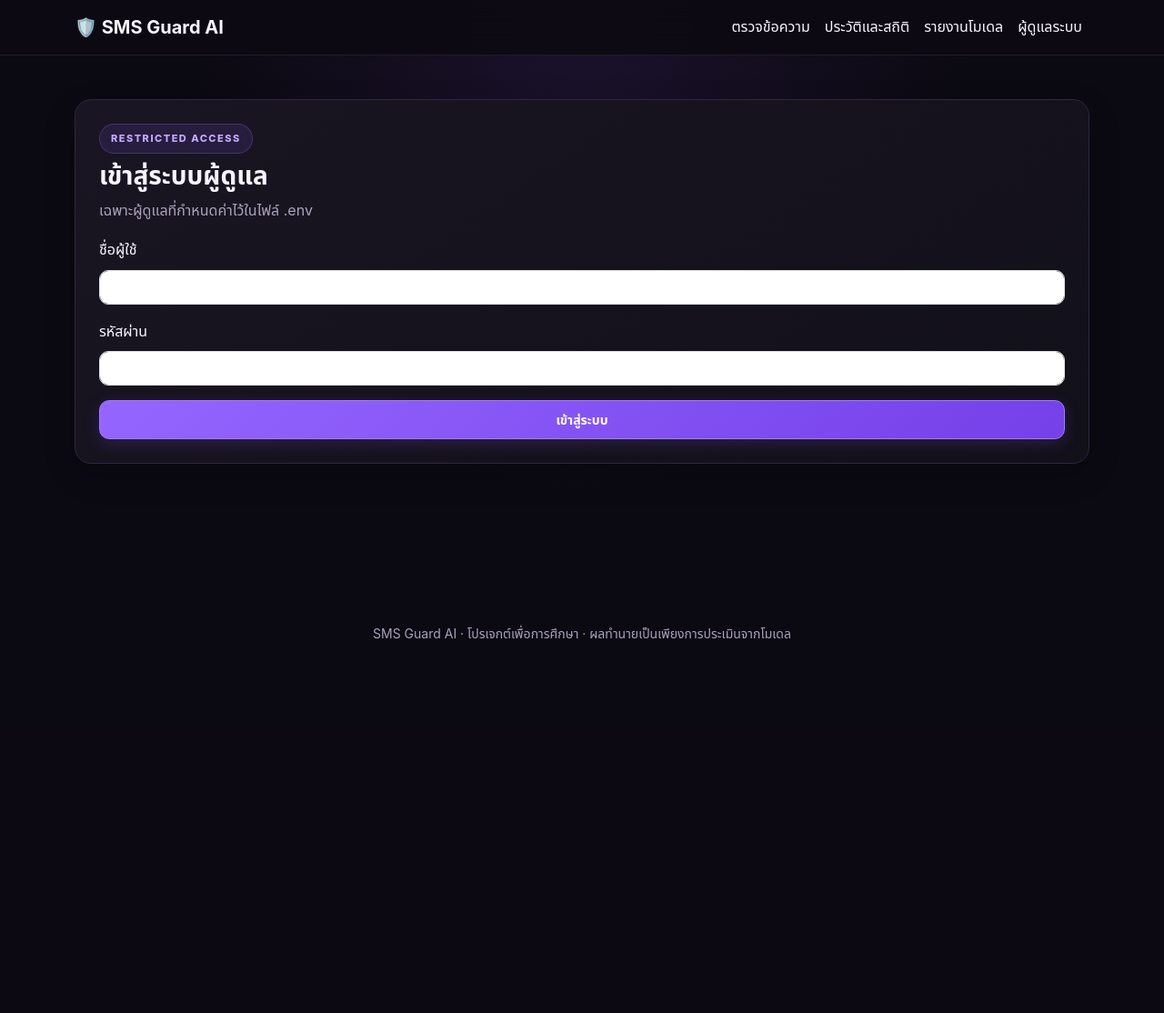
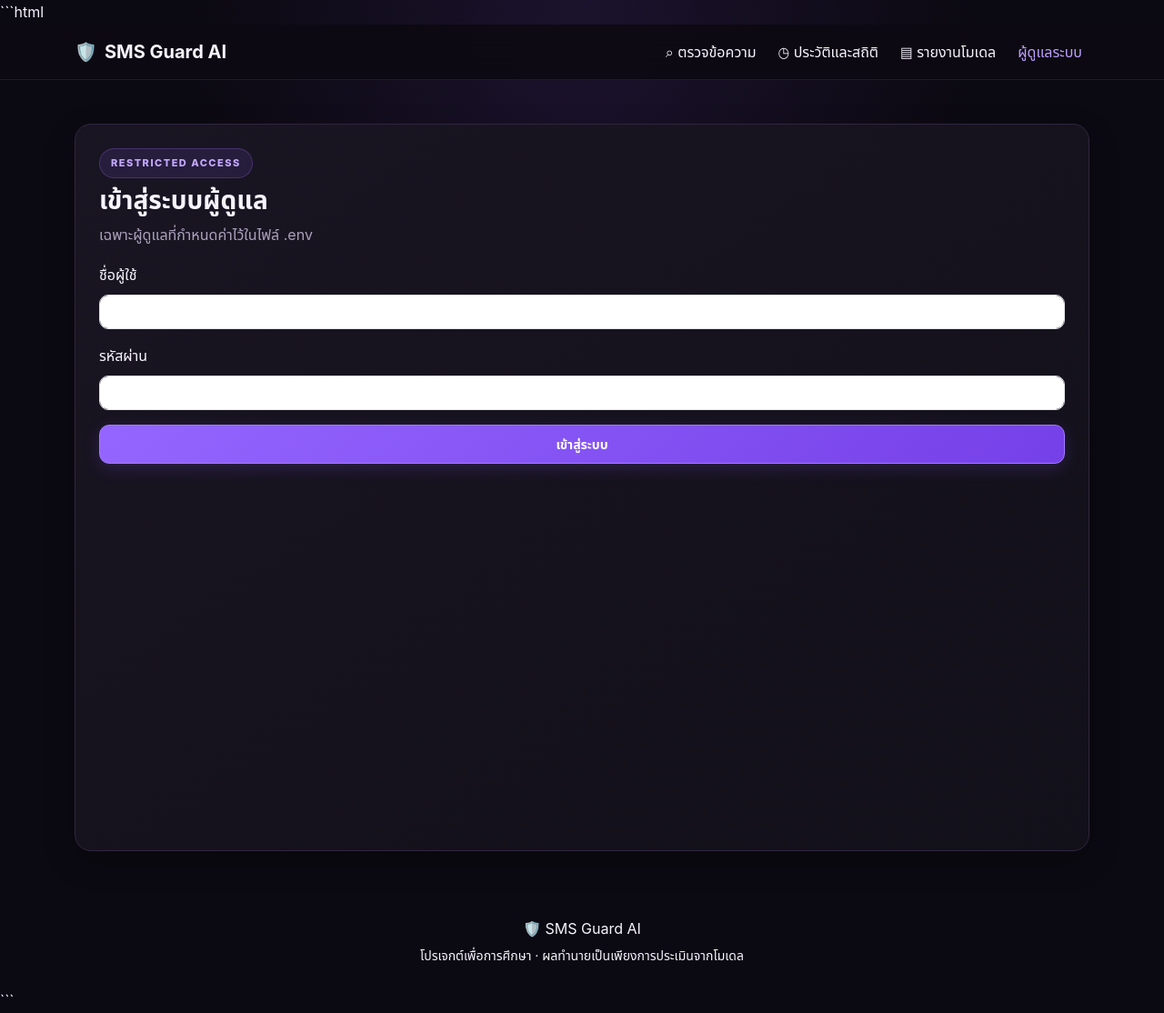
Before and after one commit to artdyadmin444/sms-spam-detector, a Flask app: page /admin/login in a window 1280 px wide. Shown: the whole page at 91% size. Before the commit the page ends 703 px from the top, so only its background shows below. Run offline with Flask 3, Linux system fonts and the light colour scheme.

Commit message:
Update base.html

````diff
--- a/templates/base.html
+++ b/templates/base.html
@@ -1,45 +1,163 @@
+```html
 <!doctype html>
 <html lang="th">
 <head>
   <meta charset="utf-8">
   <meta name="viewport" content="width=device-width, initial-scale=1">
+
   <title>{% block title %}SMS Guard AI{% endblock %}</title>
-  <link href="https://cdn.jsdelivr.net/npm/bootstrap@5.3.3/dist/css/bootstrap.min.css" rel="stylesheet">
-  <link href="{{ url_for('static', filename='css/style.css') }}" rel="stylesheet">
+
+  <!-- Bootstrap -->
+  <link
+    href="https://cdn.jsdelivr.net/npm/bootstrap@5.3.3/dist/css/bootstrap.min.css"
+    rel="stylesheet"
+  >
+
+  <!-- Custom CSS -->
+  <link
+    href="{{ url_for('static', filename='css/style.css') }}"
+    rel="stylesheet"
+  >
+
   {% block head %}{% endblock %}
 </head>
+
 <body>
-<nav class="navbar navbar-expand-lg navbar-dark nav-main">
+  <!-- Navigation -->
+  <nav class="navbar navbar-expand-lg navbar-dark nav-main sticky-top">
     <div class="container">
-    <a class="navbar-brand fw-bold" href="{{ url_for('index') }}">🛡️ SMS Guard AI</a>
-    <button class="navbar-toggler" type="button" data-bs-toggle="collapse" data-bs-target="#navMenu" aria-label="เมนู"><span class="navbar-toggler-icon"></span></button>
+
+      <a class="navbar-brand fw-bold d-flex align-items-center gap-2"
+         href="{{ url_for('index') }}">
+        <span aria-hidden="true">🛡️</span>
+        <span>SMS Guard <span class="brand-ai">AI</span></span>
+      </a>
+
+      <button
+        class="navbar-toggler"
+        type="button"
+        data-bs-toggle="collapse"
+        data-bs-target="#navMenu"
+        aria-controls="navMenu"
+        aria-expanded="false"
+        aria-label="เปิดหรือปิดเมนู"
+      >
+        <span class="navbar-toggler-icon"></span>
+      </button>
+
       <div class="collapse navbar-collapse" id="navMenu">
-      <div class="navbar-nav ms-auto">
-        <a class="nav-link" href="{{ url_for('index') }}">ตรวจข้อความ</a>
-        <a class="nav-link" href="{{ url_for('history') }}">ประวัติและสถิติ</a>
-        <a class="nav-link" href="{{ url_for('reports') }}">รายงานโมเดล</a>
+        <div class="navbar-nav ms-auto align-items-lg-center gap-lg-2">
+
+          <a
+            class="nav-link {% if request.endpoint == 'index' %}active{% endif %}"
+            href="{{ url_for('index') }}"
+            {% if request.endpoint == 'index' %}aria-current="page"{% endif %}
+          >
+            <span aria-hidden="true">⌕</span>
+            ตรวจข้อความ
+          </a>
+
+          <a
+            class="nav-link {% if request.endpoint == 'history' %}active{% endif %}"
+            href="{{ url_for('history') }}"
+            {% if request.endpoint == 'history' %}aria-current="page"{% endif %}
+          >
+            <span aria-hidden="true">◷</span>
+            ประวัติและสถิติ
+          </a>
+
+          <a
+            class="nav-link {% if request.endpoint == 'reports' %}active{% endif %}"
+            href="{{ url_for('reports') }}"
+            {% if request.endpoint == 'reports' %}aria-current="page"{% endif %}
+          >
+            <span aria-hidden="true">▤</span>
+            รายงานโมเดล
+          </a>
+
           {% if session.get('admin') %}
-          <a class="nav-link" href="{{ url_for('admin_dashboard') }}">Admin</a>
-          <form method="post" action="{{ url_for('admin_logout') }}" class="d-inline"><button class="nav-link btn btn-link" type="submit">ออกจากระบบ</button></form>
+
+            <a
+              class="nav-link {% if request.endpoint == 'admin_dashboard' %}active{% endif %}"
+              href="{{ url_for('admin_dashboard') }}"
+              {% if request.endpoint == 'admin_dashboard' %}aria-current="page"{% endif %}
+            >
+              <span aria-hidden="true">⚙</span>
+              Admin
+            </a>
+
+            <form
+              method="post"
+              action="{{ url_for('admin_logout') }}"
+              class="d-inline"
+            >
+              <button class="nav-link nav-logout" type="submit">
+                ออกจากระบบ
+              </button>
+            </form>
+
           {% else %}
-          <a class="nav-link" href="{{ url_for('admin_login') }}">ผู้ดูแลระบบ</a>
+
+            <a
+              class="nav-link nav-admin {% if request.endpoint == 'admin_login' %}active{% endif %}"
+              href="{{ url_for('admin_login') }}"
+              {% if request.endpoint == 'admin_login' %}aria-current="page"{% endif %}
+            >
+              ผู้ดูแลระบบ
+            </a>
+
           {% endif %}
+
         </div>
       </div>
     </div>
   </nav>
-<main class="container py-4 py-lg-5">
+
+  <!-- Main content -->
+  <main class="container main-content py-4 py-lg-5">
+
+    <!-- Flash messages -->
     {% with messages = get_flashed_messages(with_categories=true) %}
+      {% if messages %}
+        <div class="flash-messages mb-4">
           {% for category, message in messages %}
-      <div class="alert alert-{{ category }} alert-dismissible fade show" role="alert">{{ message }}<button type="button" class="btn-close" data-bs-dismiss="alert" aria-label="ปิด"></button></div>
+            <div
+              class="alert alert-{{ category }} alert-dismissible fade show"
+              role="alert"
+            >
+              {{ message }}
+
+              <button
+                type="button"
+                class="btn-close"
+                data-bs-dismiss="alert"
+                aria-label="ปิด"
+              ></button>
+            </div>
           {% endfor %}
+        </div>
+      {% endif %}
     {% endwith %}
+
     {% block content %}{% endblock %}
+
   </main>
-<footer class="container py-4 text-center text-secondary small">
-  SMS Guard AI · โปรเจกต์เพื่อการศึกษา · ผลทำนายเป็นเพียงการประเมินจากโมเดล
+
+  <!-- Footer -->
+  <footer class="site-footer container py-4 text-center">
+    <div class="footer-brand mb-1">
+      🛡️ SMS Guard AI
+    </div>
+
+    <div class="small">
+      โปรเจกต์เพื่อการศึกษา · ผลทำนายเป็นเพียงการประเมินจากโมเดล
+    </div>
   </footer>
+
+  <!-- Bootstrap JavaScript -->
   <script src="https://cdn.jsdelivr.net/npm/bootstrap@5.3.3/dist/js/bootstrap.bundle.min.js"></script>
+
   {% block scripts %}{% endblock %}
 </body>
 </html>
+```
````
Lines whose indentation alone changed are shown as unchanged.
